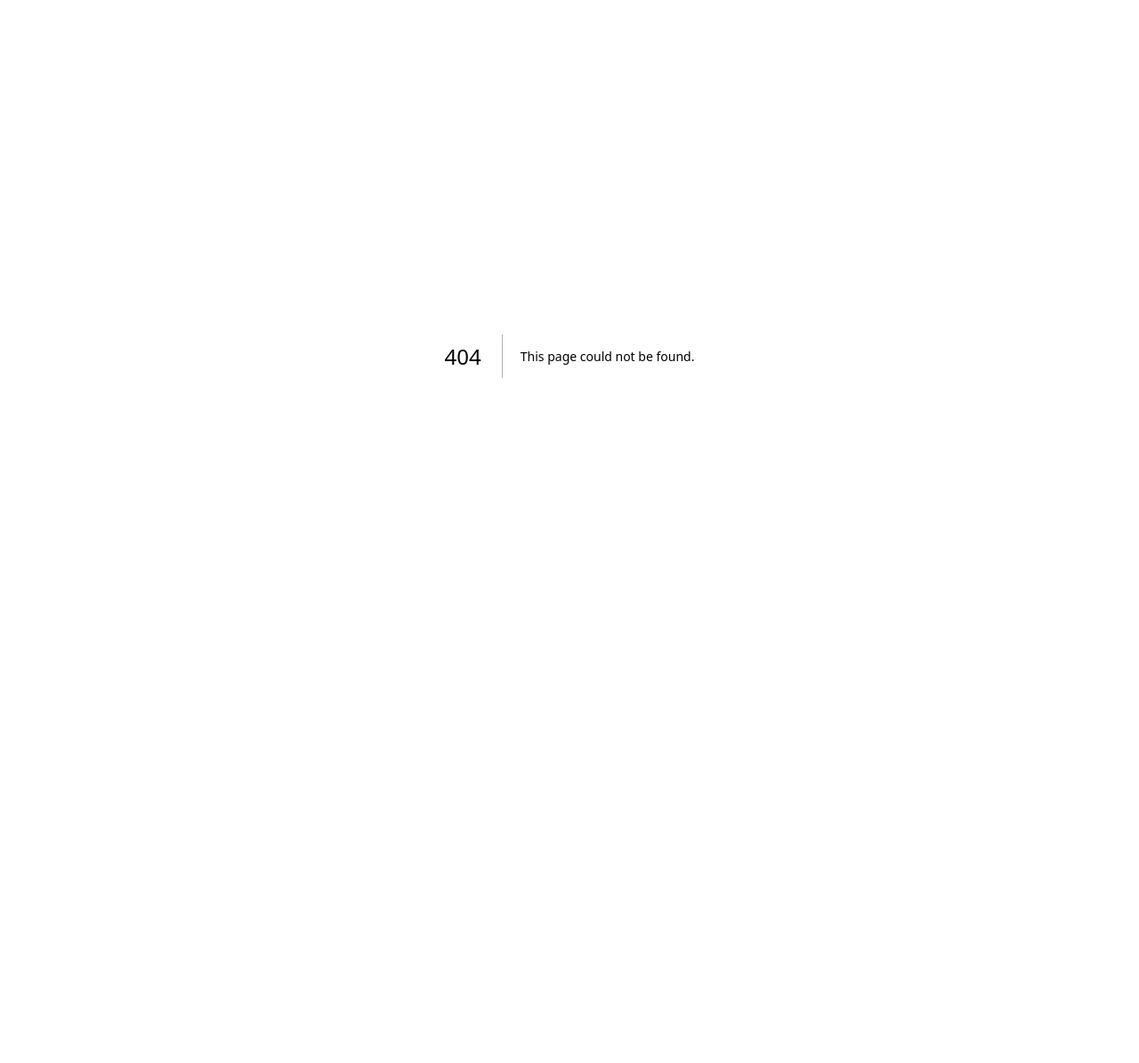
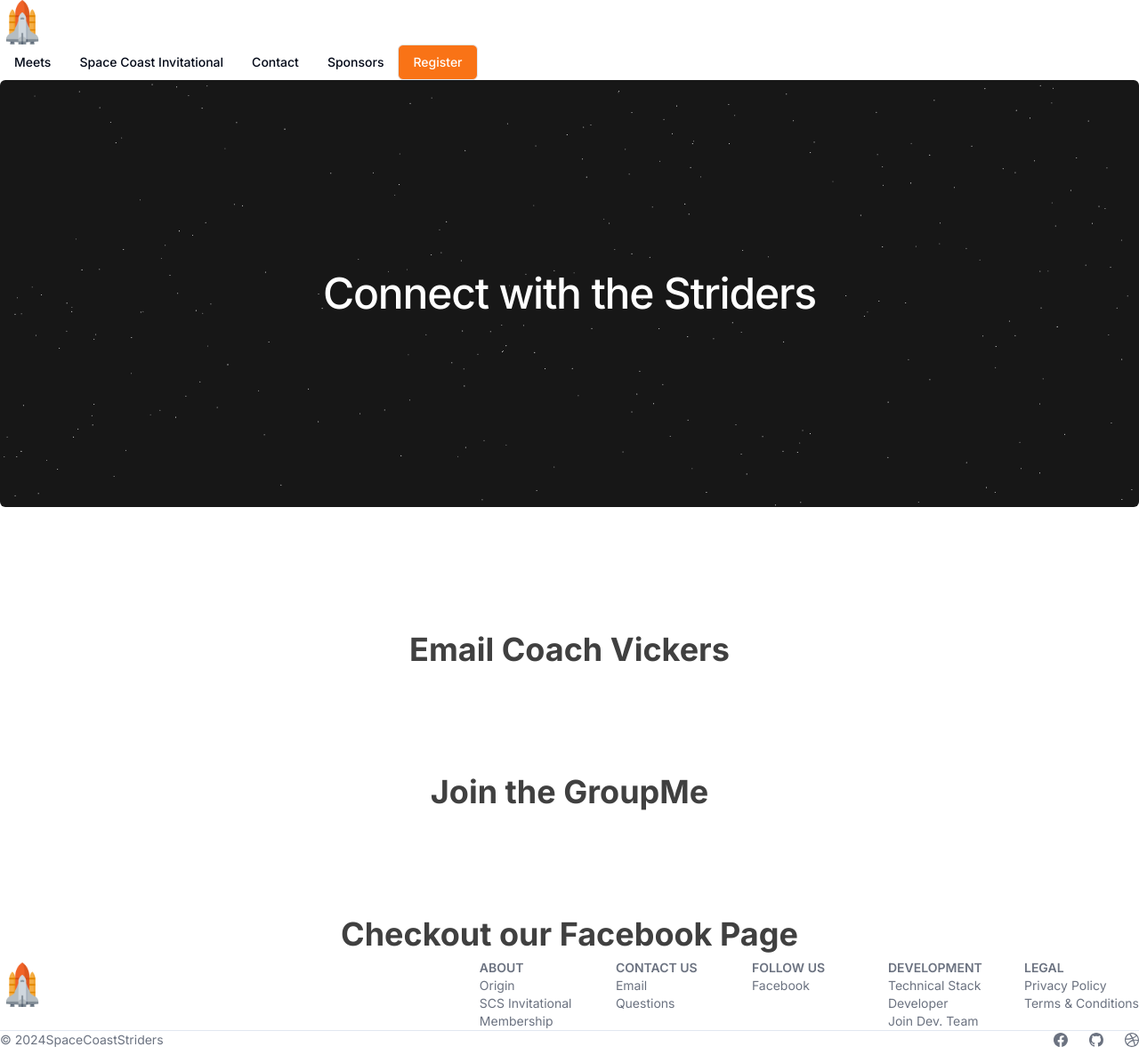
Before and after one commit to fianaVickers/Space-Coast-Striders, a Next.js app in the folder scs/: page /contactPage in a window 1280 px wide. Before the commit this address had no page. Shown: the whole page at 89% size. Before the commit the page ends 800 px from the top, so only its background shows below. Built offline with nearby package versions, Linux system fonts and the light colour scheme.

Commit message:
finished skeleton for all pages

```diff
--- /dev/null
+++ b/scs/app/contactPage/page.tsx
@@ -0,0 +1,37 @@
+import { NavBars } from "@/components/ui/HeaderNavBar";
+import { ShootingStarsAndStarsBackgroundDemo } from "@/components/ui/shootingStarts";
+import { FooterComp } from "@/components/ui/footer";
+export default function contactPage() {
+    return (
+      <div>
+        <NavBars></NavBars>
+        <ShootingStarsAndStarsBackgroundDemo content={"Connect with the Striders"}></ShootingStarsAndStarsBackgroundDemo>
+
+        <div className="h-[3rem] pt-40 flex justify-center items-center">
+          <div className="text-4xl font-bold text-neutral-700">
+            Email Coach Vickers
+          </div>
+        </div>
+
+        <div className="h-[3rem] pt-40 flex justify-center items-center">
+          <div className="text-4xl font-bold text-neutral-700">
+            Join the GroupMe
+          </div>
+        </div>
+
+        <div className="h-[3rem] pt-40 flex justify-center items-center">
+          <div className="text-4xl font-bold text-neutral-700">
+            Checkout our Facebook Page
+          </div>
+        </div>
+
+
+
+
+
+
+
+        <FooterComp></FooterComp>
+      </div>
+    );
+  }
--- a/scs/app/meetsPage/page.tsx
+++ b/scs/app/meetsPage/page.tsx
@@ -1,9 +1,12 @@
 import { NavBars } from "@/components/ui/HeaderNavBar";
-export default function meetsPage() {
+import { ShootingStarsAndStarsBackgroundDemo } from "@/components/ui/shootingStarts";
+import { FooterComp } from "@/components/ui/footer";
+export default function contactPage() {
     return (
       <div>
         <NavBars></NavBars>
-        <h1>Meets Page</h1>
+        <ShootingStarsAndStarsBackgroundDemo content={"2024 Meet Schedule"}></ShootingStarsAndStarsBackgroundDemo>
+        <FooterComp></FooterComp>
       </div>
     );
   }
--- a/scs/app/page.tsx
+++ b/scs/app/page.tsx
@@ -31,7 +31,7 @@ export default function Home() {
 
         <div className="h-[3rem] pt-40 flex justify-center items-center">
           <div className="text-7xl font-bold text-neutral-700">
-            Meet our Beast of the Meet!
+            Meet our current Beast of the Meet!
           </div>
         </div>
 
--- a/scs/app/pricingPage/page.tsx
+++ b/scs/app/pricingPage/page.tsx
@@ -13,7 +13,7 @@ export default function PricingPage() {
   return (
     <div>
       <NavBars></NavBars>
-      <ShootingStarsAndStarsBackgroundDemo></ShootingStarsAndStarsBackgroundDemo>
+      <ShootingStarsAndStarsBackgroundDemo content={"Join the Team"}></ShootingStarsAndStarsBackgroundDemo>
       <p className="whitespace-pre-wrap text-7xl font-medium tracking-tighter text-black dark:text-white mt-20">
         <NumberTicker value={100} />
         <span className="text-3xl whitespace-pre-wrap"> Athletes Registered</span>
--- a/scs/app/scsPage/page.tsx
+++ b/scs/app/scsPage/page.tsx
@@ -1,9 +1,12 @@
 import { NavBars } from "@/components/ui/HeaderNavBar";
-export default function InvitationalPage() {
+import { ShootingStarsAndStarsBackgroundDemo } from "@/components/ui/shootingStarts";
+import { FooterComp } from "@/components/ui/footer";
+export default function contactPage() {
     return (
       <div>
         <NavBars></NavBars>
-        <h1>Invitational Page</h1>
+        <ShootingStarsAndStarsBackgroundDemo content={"The Space Coast Invitational"}></ShootingStarsAndStarsBackgroundDemo>
+        <FooterComp></FooterComp>
       </div>
     );
   }
--- a/scs/app/sponsorsPage/page.tsx
+++ b/scs/app/sponsorsPage/page.tsx
@@ -1,9 +1,12 @@
 import { NavBars } from "@/components/ui/HeaderNavBar";
-export default function sponsorsPage() {
+import { ShootingStarsAndStarsBackgroundDemo } from "@/components/ui/shootingStarts";
+import { FooterComp } from "@/components/ui/footer";
+export default function contactPage() {
     return (
       <div>
         <NavBars></NavBars>
-        <h1>Sponsors Page</h1>
+        <ShootingStarsAndStarsBackgroundDemo content={"Thank you to our Sponsors!"}></ShootingStarsAndStarsBackgroundDemo>
+        <FooterComp></FooterComp>
       </div>
     );
   }
--- a/scs/components/ui/HeaderNavBar.tsx
+++ b/scs/components/ui/HeaderNavBar.tsx
@@ -24,7 +24,7 @@ export function NavBars() {
             <Link href="/scsPage" passHref>
                 <Button variant="ghost">Space Coast Invitational</Button>
             </Link>
-            <Link href="/pricingPage" passHref>
+            <Link href="/contactPage" passHref>
                 <Button variant="ghost">Contact</Button>
             </Link>
             <Link href="/sponsorsPage" passHref>
--- a/scs/components/ui/layoutGrid.tsx
+++ b/scs/components/ui/layoutGrid.tsx
@@ -4,7 +4,7 @@ import { LayoutGrid } from "../ui/layout-grid";
 
 export function LayoutGridDemo() {
   return (
-    <div className="h-screen py-60 px-50 w-screen">
+    <div className="h-screen py-60 px-20 w-auto">
       <LayoutGrid cards={cards} />
     </div>
   );
@@ -14,8 +14,7 @@ const SkeletonOne = () => {
   return (
     <div>
       <p className="font-bold md:text-4xl text-xl text-white">
-        Beast of the meet
-        Mr. Duece Fluellen!
+        Duece Fluellen
       </p>
       <p className="font-normal text-base text-white"></p>
       <p className="font-bold text-base my-4 max-w-lg text-neutral-300">
@@ -30,7 +29,7 @@ const SkeletonTwo = () => {
   return (
     <div>
       <p className="font-bold md:text-4xl text-xl text-white">
-        Meet the Beast!
+        Space Coast Invitational
       </p>
       <p className="font-normal text-base text-white"></p>
       <p className="font-bold text-base my-4 max-w-lg text-neutral-300">
--- a/scs/components/ui/navBar.tsx
+++ b/scs/components/ui/navBar.tsx
@@ -22,7 +22,7 @@ export function FloatingNavDemo() {
     },
     {
       name: "Contact",
-      link: "/sponsorsPage",
+      link: "/contactPage",
       icon: <IconUser className="h-4 w-4 text-neutral-500 dark:text-white" />,
     },
     {
--- a/scs/components/ui/shootingStarts.tsx
+++ b/scs/components/ui/shootingStarts.tsx
@@ -2,11 +2,11 @@
 import React from "react";
 import { ShootingStars } from "@/components/ui/shooting-stars";
 import { StarsBackground } from "@/components/ui/stars-background";
-export function ShootingStarsAndStarsBackgroundDemo() {
+export function ShootingStarsAndStarsBackgroundDemo({content}) {
   return (
     <div className="h-[30rem] rounded-md bg-neutral-900 flex flex-col items-center justify-center relative w-full">
-      <h2 className="relative flex-col md:flex-row z-10 text-3xl md:text-5xl md:leading-tight max-w-5xl mx-auto text-center tracking-tight font-medium bg-clip-text text-transparent bg-gradient-to-b from-white via-white to-white flex items-center gap-2 md:gap-8">
-        <span>Join the Team!</span>
+      <h2 className="relative flex-col md:flex-row z-10 text-8xl md:text-5xl md:leading-tight max-w-5xl mx-auto text-center tracking-tight font-medium bg-clip-text text-transparent bg-gradient-to-b from-white via-white to-white flex items-center gap-2 md:gap-8">
+        <span>{content}</span>
       </h2>
       <ShootingStars starWidth={30} maxSpeed={15} maxDelay={8000} minDelay={3000} trailColor="#FFA500" starColor="#FFFFFF"/>
       <StarsBackground starDensity={0.00045}/>
```
